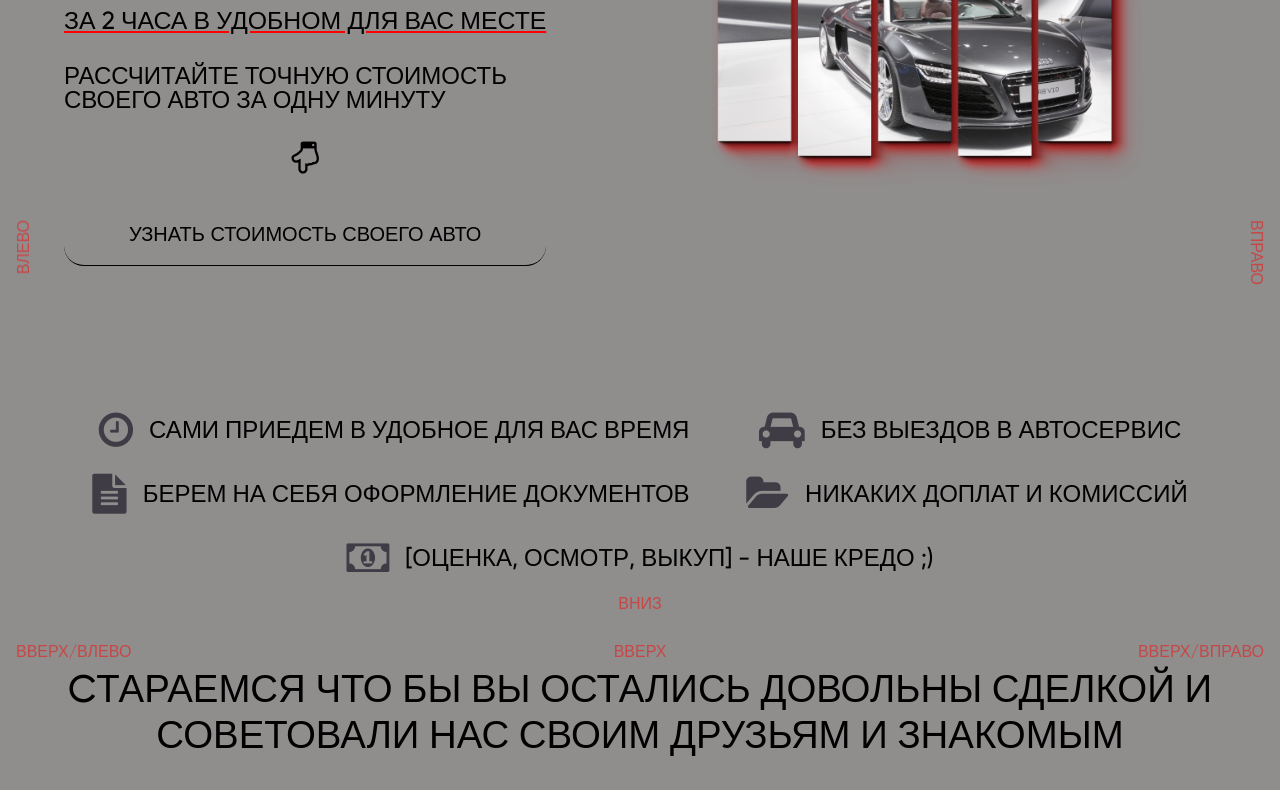
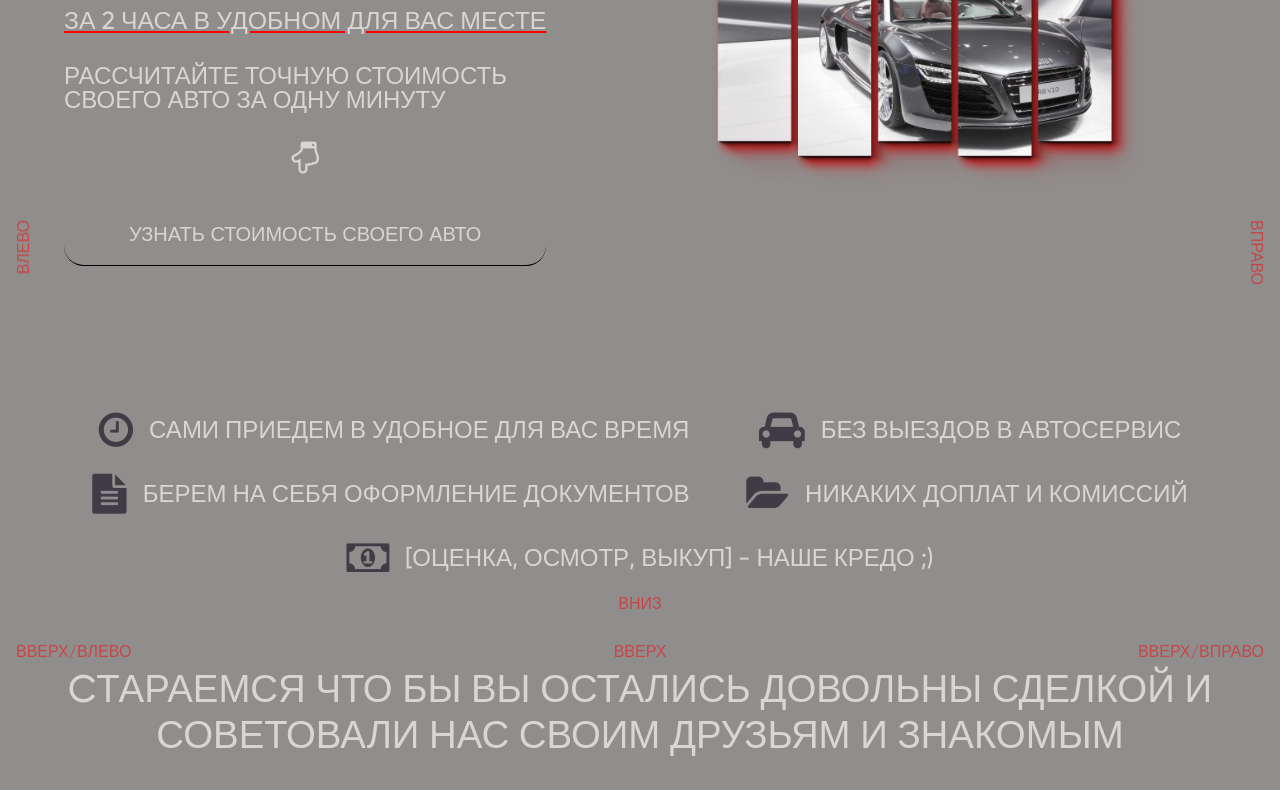
Before and after one commit to Malerator/Alexei2, a website: page index.html in a window 1280 px wide. Shown: the part 172-962 px from the top of the page. Drawn offline with nearby package versions, Linux system fonts and the light colour scheme; files whose address does not match are found by name.

Commit message:
fix style theme

```diff
--- a/style/style.css
+++ b/style/style.css
@@ -1,6 +1,6 @@
 :root {
   --var-bgcolor: rgb(144, 141, 141);
-  --var-fontcolor: #000;
+  --var-fontcolor: rgb(218, 212, 212);
 }
 
 @media (prefers-color-scheme: dark) {
```
